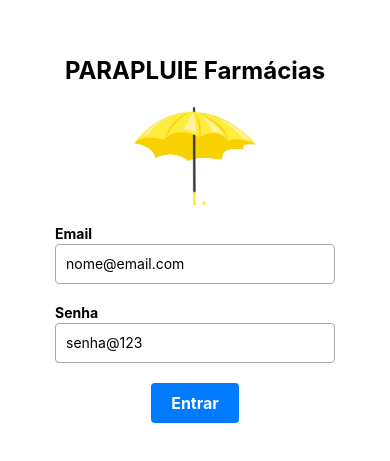
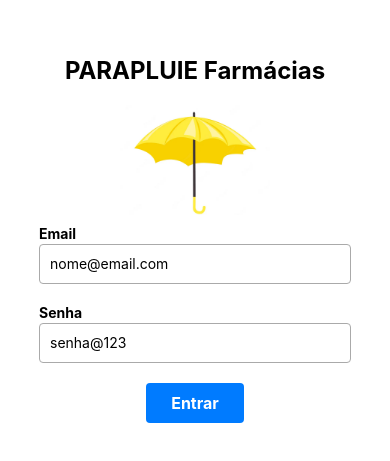
Before and after one commit to branquinho91/PARAPLUIE, a React Native app: screen /Login in a window 390 px wide. Shown: the part 183-644 px from the top of the page. Built offline with nearby package versions, Linux system fonts and the light colour scheme.

Commit message:
Refactor Login page to update image source and improve code readability

```diff
--- a/App.tsx
+++ b/App.tsx
@@ -13,7 +13,7 @@ const App = () => {
       <NavigationContainer>
         <Stack.Navigator initialRouteName="Login">
           <Stack.Screen name="Login" component={Login} options={{ header: () => <></> }} />
-          <Stack.Screen name="Home" component={Home} />
+          <Stack.Screen name="Home" component={Home} options={{ header: () => <></> }} />
         </Stack.Navigator>
       </NavigationContainer>
     </SafeAreaView>
--- a/src/pages/Login.tsx
+++ b/src/pages/Login.tsx
@@ -79,7 +79,6 @@ const styles = StyleSheet.create({
     alignItems: "center",
     justifyContent: "center",
     backgroundColor: "#fff",
-    padding: 20,
   },
   header: {
     fontSize: 24,
@@ -107,8 +106,8 @@ const styles = StyleSheet.create({
   },
   image: {
     width: 150,
-    height: 100,
-    marginBottom: 20,
+    height: 110,
+    marginBottom: 10,
   },
   button: {
     width: "25%",
```
